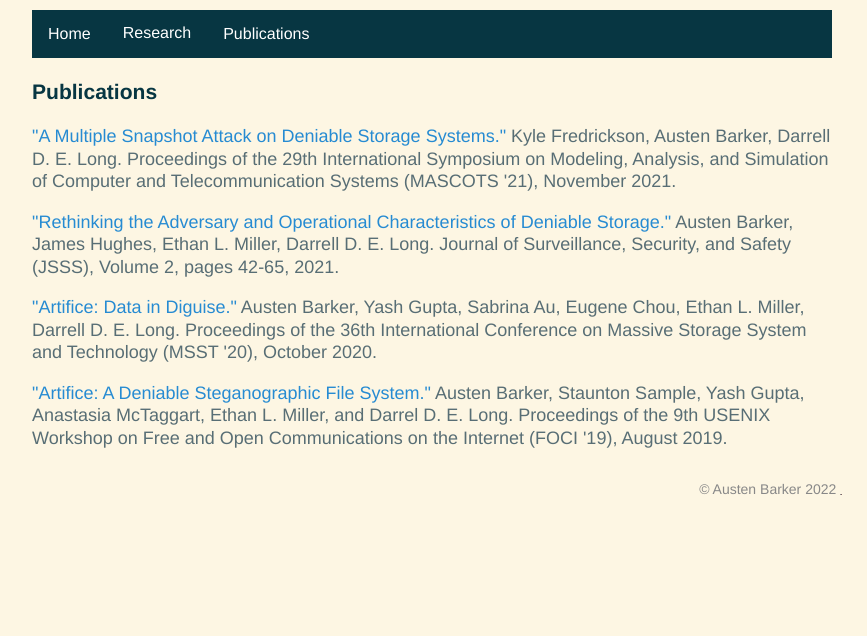
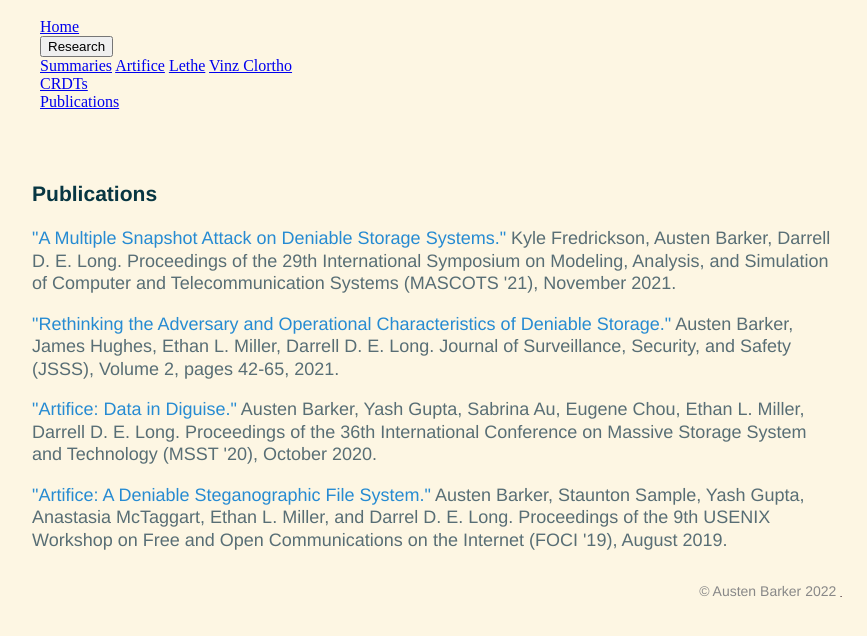
Before and after one commit to atbarker/atbarker.github.io, a plain HTML site: page html/pubs.html in a window 1280 px wide. Shown: the whole page, without its empty margins (208-1075 px from the left). Drawn offline with nearby package versions, Linux system fonts and the light colour scheme; files whose address does not match are found by name.

Commit message:
trying another thing

```diff
--- a/html/pubs.html
+++ b/html/pubs.html
@@ -19,7 +19,7 @@
 </head>
 <body>
 
-    <div data-include="nav"></div>
+    <object data="nav.html"></object>
 	<div>
 		<h3>Publications</h3>
                 <p>
```
